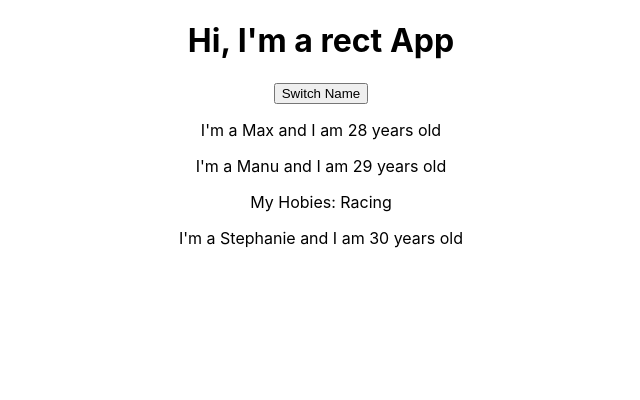
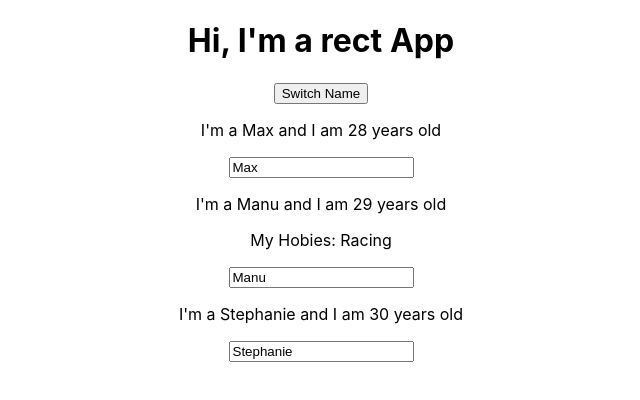
Before and after one commit to alokg1019/ReactBasicsLearning, a React (Create React App) app: page / in a window 1280 px wide. Shown: the top 400 px of the page, without its empty margins (319-959 px from the left). Built offline with nearby package versions, Linux system fonts and the light colour scheme.

Commit message:
binding inputs

```diff
--- a/src/App.js
+++ b/src/App.js
@@ -38,6 +38,15 @@
     ]});
   }
 
+  nameChangedHandler = (event) => {
+
+    this.setState({ persons: [
+      { name: 'Max', age: 28},
+      { name: event.target.value, age: 29},
+      { name: 'Stephanie', age: 30},
+    ]});
+  }
+
   render(){
 
     return (
@@ -52,6 +61,7 @@
          name={this.state.persons[1].name}
          age={this.state.persons[1].age}
          click={this.switchNameHandler.bind(this,"Alok!!")}
+         changed={this.nameChangedHandler}
          >My Hobies: Racing
         </Person>
         <Person name={this.state.persons[2].name} age={this.state.persons[2].age}></Person>
--- a/src/Person/Person.js
+++ b/src/Person/Person.js
@@ -6,6 +6,7 @@
         <div>
             <p onClick={props.click}>I'm a { props.name} and I am { props.age} years old</p>
             <p>{ props.children }</p>
+            <input type="text" onChange={props.changed} value={props.name} />
         </div>
     )
 
```
